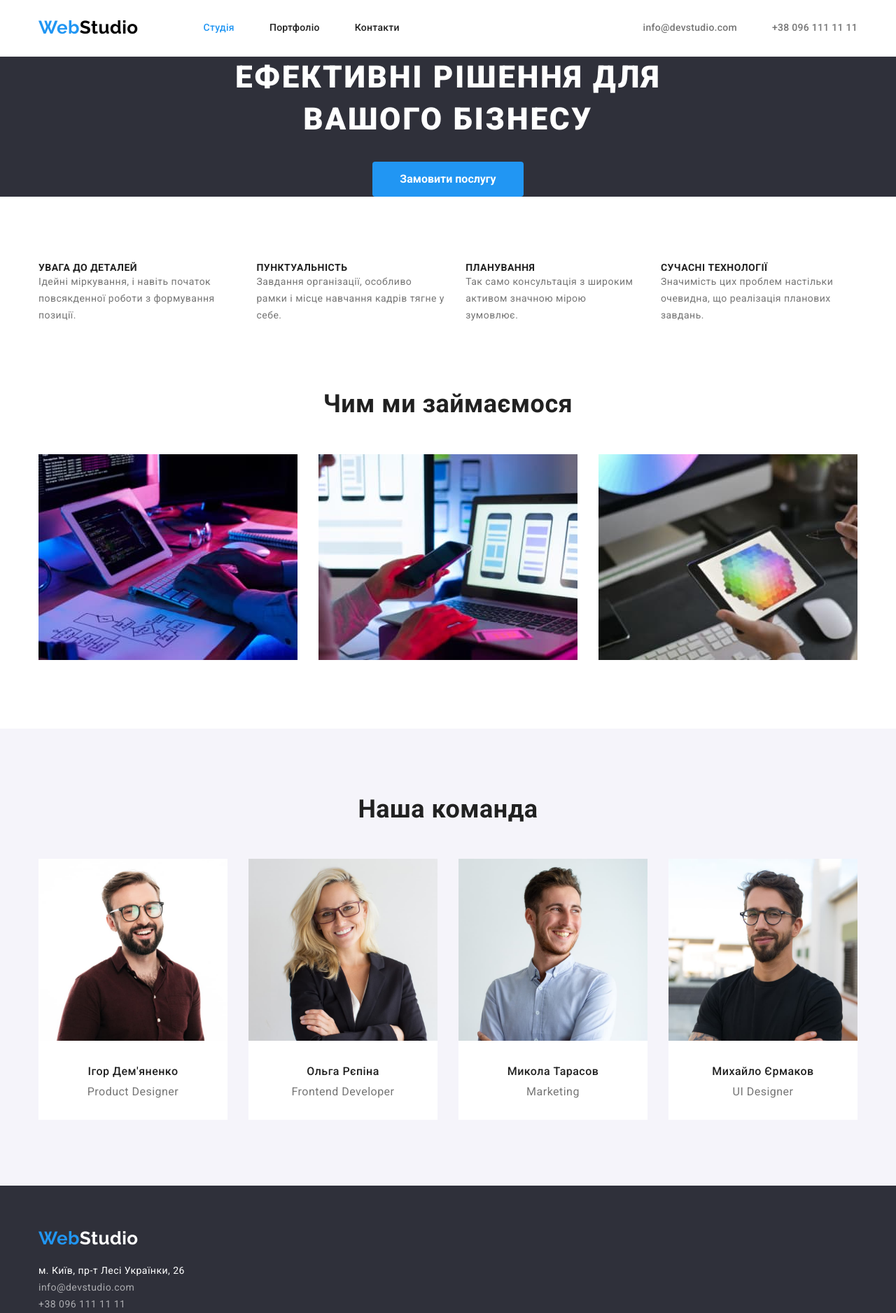
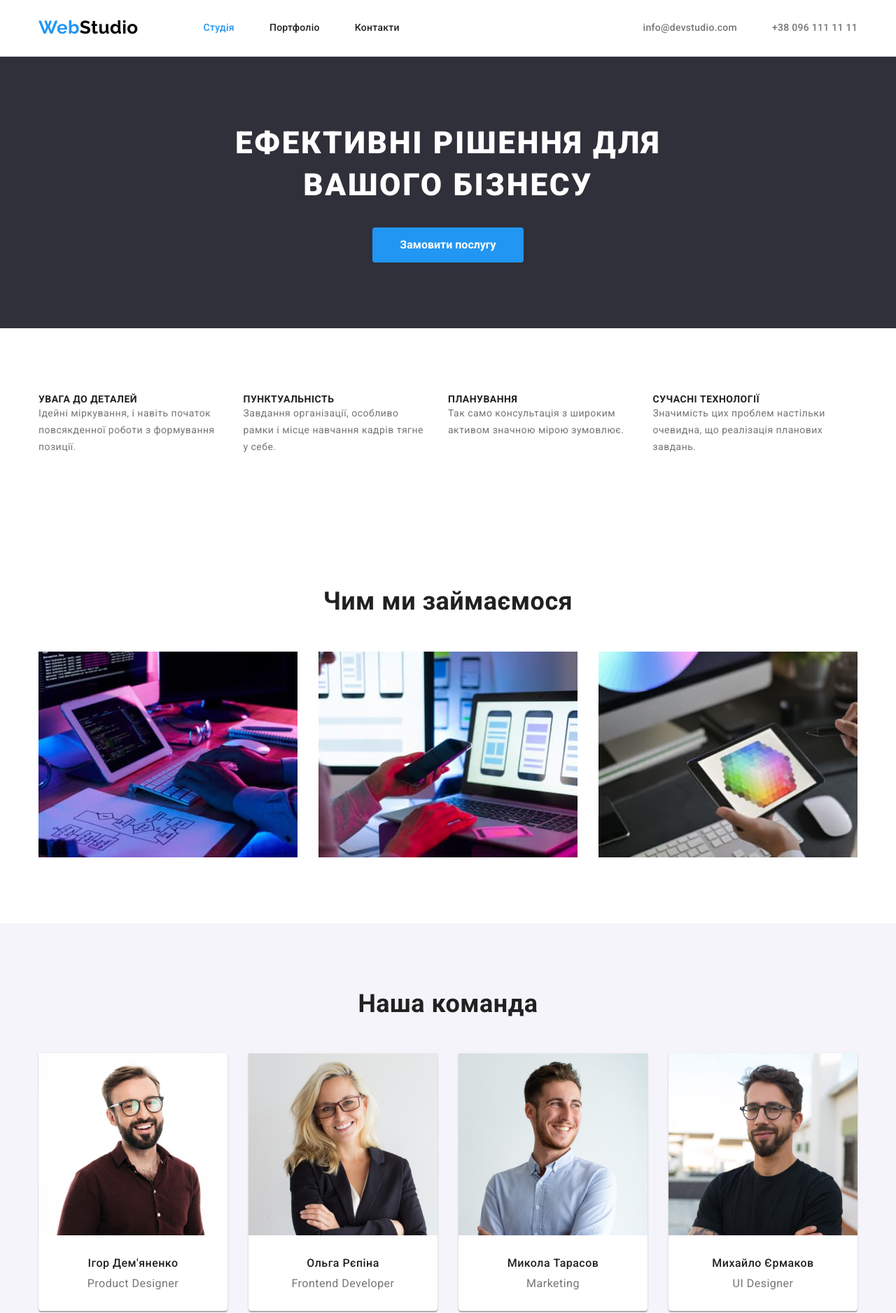
Before and after one commit to kent35km/goit-markup-hw-03, a plain HTML site: page index.html in a window 1280 px wide. Shown: the top 1876 px of the page at 70% size. Drawn offline with nearby package versions, Linux system fonts and the light colour scheme.

Commit message:
доопрацьоване дз

```diff
--- a/css/styles.css
+++ b/css/styles.css
@@ -37,6 +37,11 @@ body {
 h1, h2, h3, h4, h5, h6, p, ul {
     margin: 0;
     padding: 0;
+}
+
+img{
+    display: block;
+    max-width: 100%;
 }
 
 
@@ -114,9 +119,7 @@ h1, h2, h3, h4, h5, h6, p, ul {
 .mobile-list .item:hover,
 .mobile-list .item:focus,
 .site-nav .item:hover,
-.site-nav .item:focus,
-.list-item:hover,
-.list-item:focus{
+.site-nav .item:focus{
     color: var(--accent-color);
 }
 
@@ -125,12 +128,14 @@ h1, h2, h3, h4, h5, h6, p, ul {
 .hero{
     background: var(--secondary-bg-color);
     text-align: center;
+    padding-top: 200px;
+    padding-bottom: 200px;
 }
 
 .hero-title {
     width: 696px;
     margin: auto;
-    margin-bottom: 30px;
+    padding-bottom: 30px;
     color: var(--btn-white-color);
 
     font-weight: 900;
@@ -138,6 +143,7 @@ h1, h2, h3, h4, h5, h6, p, ul {
     line-height: 1.36;
     text-align: center;
     letter-spacing: 0.06em;
+
 }
 
 /* BUTTON!!! */
@@ -184,9 +190,20 @@ h1, h2, h3, h4, h5, h6, p, ul {
     margin: -1px;
 }
 
+.section{
+    padding: 94px 0;
+}
+
+.features-set{
+
+}
+
 .features-list{
     display: flex;
-    padding: 94px 0;
+}
+
+.features-item{
+    flex-basis: calc(100% / 4 - 30px);
 }
 
 .features-item:not(:last-child){
@@ -220,7 +237,6 @@ h1, h2, h3, h4, h5, h6, p, ul {
 
 .work-list{
     display: flex;
-    padding-bottom: 94px;
 }
 
 .work-item:not(:last-child){
@@ -234,16 +250,16 @@ h1, h2, h3, h4, h5, h6, p, ul {
 }
 
 .team-title{
-    padding-top: 94px;
 }
 
 .team-list > .list-item {
     background-color: var(--btn-white-color);
+    box-shadow: 0px 1px 3px rgba(0, 0, 0, 0.12), 0px 1px 1px rgba(0, 0, 0, 0.14), 0px 2px 1px rgba(0, 0, 0, 0.2);
+    border-radius: 0px 0px 4px 4px;
 }
 
 .team-list{
     display: flex;
-    padding-bottom: 94px;
 }
 
 .list-item:not(:last-child){
@@ -301,8 +317,15 @@ h1, h2, h3, h4, h5, h6, p, ul {
 }
 
 .address-list .list-item{
-    color: var(--rgba-color-add)
+    color: var(--rgba-color-add);
+    padding: 9px 0;
 }
+
+.address-list .list-item:hover,
+.address-list .list-item:focus{
+    color: var(--accent-color);
+}
+
 
 /* Портфоліо */
 
@@ -335,6 +358,7 @@ h1, h2, h3, h4, h5, h6, p, ul {
 .button-secondary:focus{
     background-color: var(--accent-color);
     color: var(--btn-white-color);
+    box-shadow: 0px 3px 1px rgba(0, 0, 0, 0.1), 0px 1px 2px rgba(0, 0, 0, 0.08), 0px 2px 2px rgba(0, 0, 0, 0.12);
 }
 
 .card-set{
@@ -355,7 +379,10 @@ h1, h2, h3, h4, h5, h6, p, ul {
 }
 
 .card-content{
-    margin: 20px 24px;
+    padding: 20px 24px;
+    border-right: 1px solid #EEEEEE;
+    border-bottom: 1px solid #EEEEEE;
+    border-left: 1px solid #EEEEEE;
 }
 
 .card-title{
--- a/index.html
+++ b/index.html
@@ -34,13 +34,13 @@
         </div>
     </header>
     <main>
-        <section class="hero">
+        <section class="section hero">
             <div class="container">
                 <h1 class="hero-title">ЕФЕКТИВНІ РІШЕННЯ ДЛЯ ВАШОГО БІЗНЕСУ</h1>
                 <button class="button button-primary" type="button">Замовити послугу</button>
             </div>
         </section>
-        <section class="features">
+        <section class="section features-set">
             <div class="container">
                 <h2 class="visually-hidden">Наші переваги</h2>
                 <ul class="features-list list">
@@ -66,7 +66,7 @@
                 </ul>
             </div>
         </section>
-        <section class="work">
+        <section class="section work">
             <div class="container">
                 <h2 class="work-title">Чим ми займаємося</h2>
                 <ul class="work-list list">
@@ -82,7 +82,7 @@
                 </ul>
             </div>
         </section>
-        <section class="team">
+        <section class="section team">
             <div class="container">
                 <h2 class="team-title">Наша команда</h2>
                 <ul class="team-list list">
```
Also changed, not shown: portfolio.html (+1 -1 lines).
